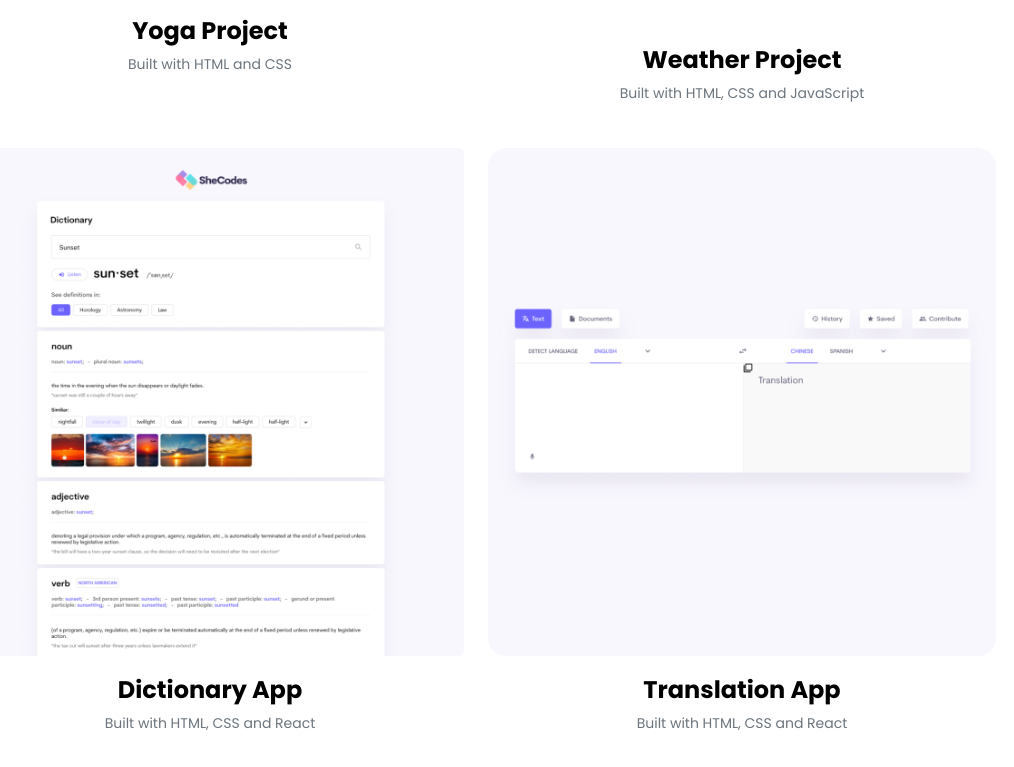
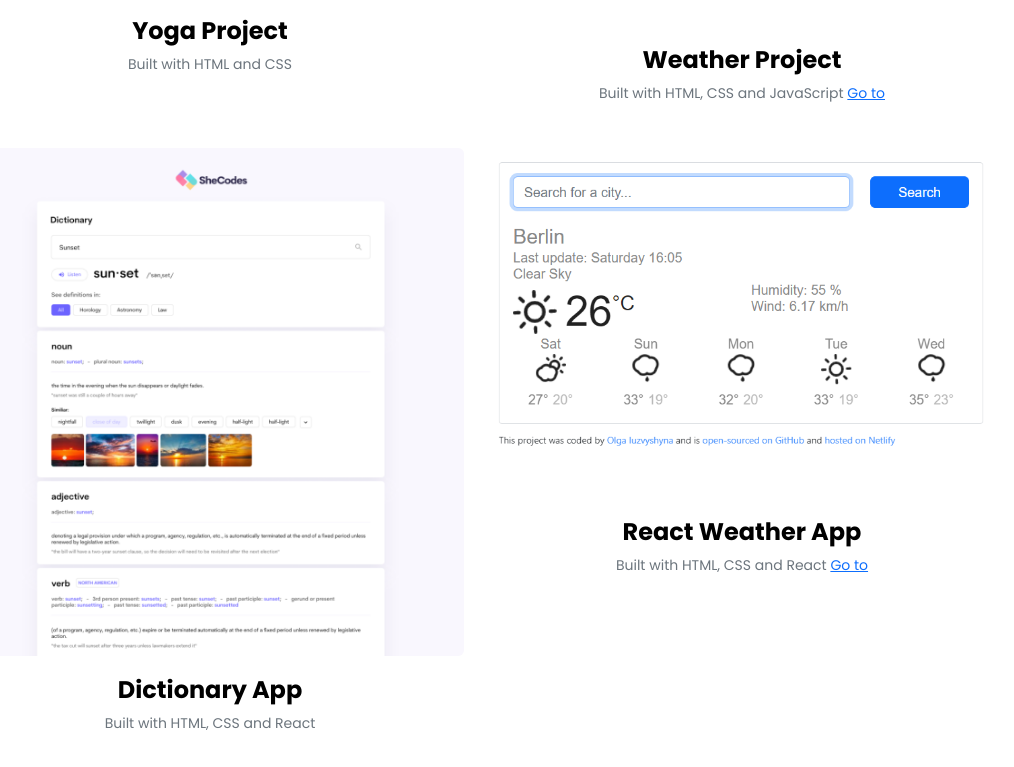
Before and after one commit to Yuzya2022/Porfolio-project, a plain HTML site: page work.html in a window 1280 px wide. Shown: the part 795-1562 px from the top of the page, without its empty margins (164-1178 px from the left). Drawn offline with nearby package versions, Linux system fonts and the light colour scheme.

Commit message:
Netlify links added

```diff
--- a/work.html
+++ b/work.html
@@ -56,6 +56,7 @@
                 <h3 class="text-center m-0">Weather Project</h3>
                 <p class="text-center text-muted">
                   Built with HTML, CSS and JavaScript
+                  <a href="https://comforting-crepe-7a78fe.netlify.app/" target="_blank" rel="noreferrer noopener">Go to</a>
                 </p>
               </div>
               <div class="col-md-6 mb-4">
@@ -66,10 +67,12 @@
                 </p>
               </div>
               <div class="col-md-6 mb-4">
-                <img src="images/translation.png" width="560" height="560" class="img-fluid mb-3 rounded" alt="Translation project preview">
-                <h3 class="text-center m-0">Translation App</h3>
+                <img src="images/react.png" width="560" height="560" class="img-fluid mb-3 rounded" alt="React Weather App preview">
+                 <h3 class="text-center m-0"> React Weather App</h3>
+
                 <p class="text-center text-muted">
                   Built with HTML, CSS and React
+                  <a href="https://gorgeous-gnome-52b55d.netlify.app/" target="_blank" rel="noreferrer noopener">Go to</a>
                 </p>
               </div>
             </div>
```
Also changed, not shown: images/react.png (added).
